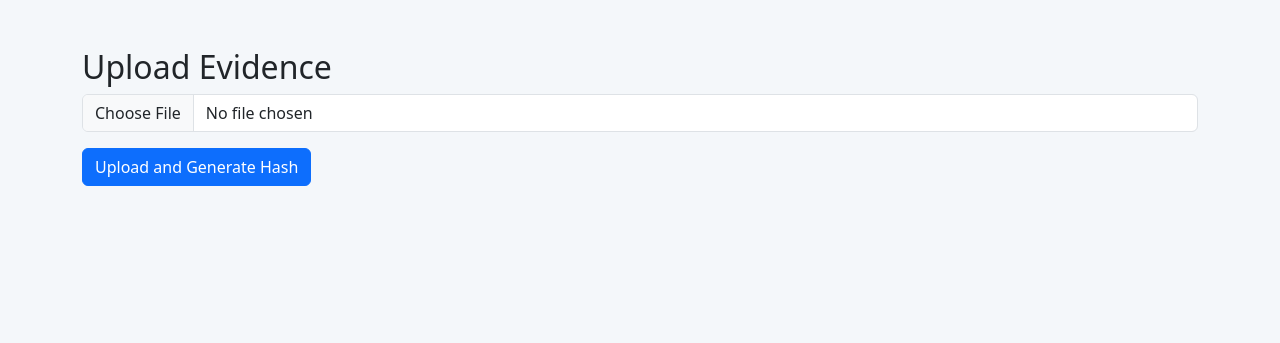
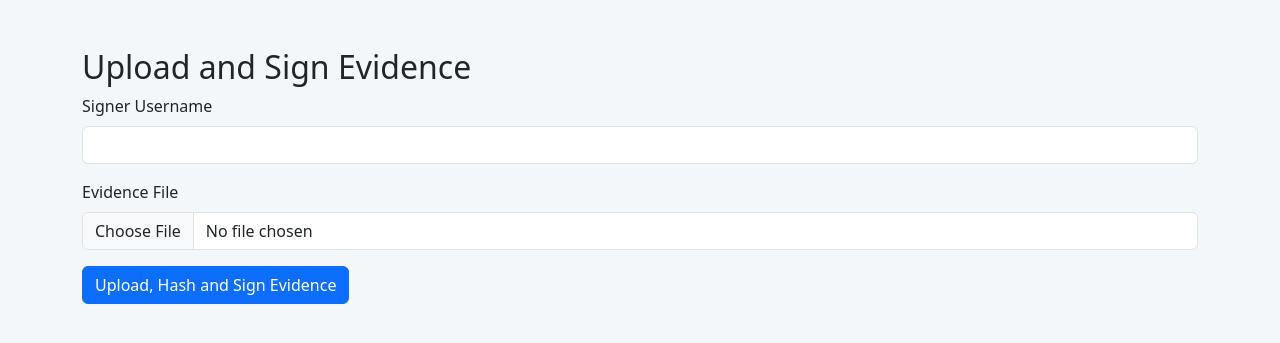
Before and after one commit to Lekhanath-Bhattarai/chainproof-digital-evidence-verification, a Flask app: page /upload in a window 1280 px wide. Shown: the part 56-399 px from the top of the page. Run offline with Flask 3, Linux system fonts and the light colour scheme.

Commit message:
Added evidence signing feature

```diff
--- /dev/null
+++ b/app/signing.py
@@ -0,0 +1,34 @@
+import os
+from cryptography.hazmat.primitives import hashes, serialization
+from cryptography.hazmat.primitives.asymmetric import padding
+
+SIGNATURE_FOLDER = "signatures"
+
+def sign_file(file_path, private_key_path):
+    os.makedirs(SIGNATURE_FOLDER, exist_ok=True)
+
+    with open(private_key_path, "rb") as key_file:
+        private_key = serialization.load_pem_private_key(
+            key_file.read(),
+            password=None
+        )
+
+    with open(file_path, "rb") as file:
+        file_data = file.read()
+
+    signature = private_key.sign(
+        file_data,
+        padding.PSS(
+            mgf=padding.MGF1(hashes.SHA256()),
+            salt_length=padding.PSS.MAX_LENGTH
+        ),
+        hashes.SHA256()
+    )
+
+    filename = os.path.basename(file_path)
+    signature_path = os.path.join(SIGNATURE_FOLDER, f"{filename}.sig")
+
+    with open(signature_path, "wb") as sig_file:
+        sig_file.write(signature)
+
+    return signature_path
--- a/main.py
+++ b/main.py
@@ -4,6 +4,7 @@ from werkzeug.utils import secure_filename
 from app.hashing import generate_sha256
 from app.key_manager import generate_user_keys
 from app.user_manager import register_user
+from app.signing import sign_file
 
 app = Flask(__name__)
 
@@ -51,9 +52,13 @@ def register():
 def upload():
     if request.method == "POST":
         file = request.files.get("evidence_file")
+        username = request.form.get("username")
 
         if not file or file.filename == "":
             return render_template("upload.html", error="Please select a file.")
+
+        if not username:
+            return render_template("upload.html", error="Please enter the username of the signer.")
 
         filename = secure_filename(file.filename)
         file_path = os.path.join(app.config["UPLOAD_FOLDER"], filename)
@@ -62,10 +67,22 @@ def upload():
 
         file_hash = generate_sha256(file_path)
 
+        private_key_path = os.path.join("keys", f"{username}_private.pem")
+
+        if not os.path.exists(private_key_path):
+            return render_template(
+                "upload.html",
+                error=f"No private key found for user '{username}'. Please register the user first."
+            )
+
+        signature_path = sign_file(file_path, private_key_path)
+
         return render_template(
             "upload.html",
             filename=filename,
-            file_hash=file_hash
+            file_hash=file_hash,
+            signature_path=signature_path,
+            username=username
         )
 
     return render_template("upload.html")
--- a/templates/upload.html
+++ b/templates/upload.html
@@ -2,25 +2,39 @@
 
 {% block content %}
 
-<h2>Upload Evidence</h2>
+<h2>Upload and Sign Evidence</h2>
 
 <form method="POST" enctype="multipart/form-data">
+
     <div class="mb-3">
-        <input class="form-control" type="file" name="evidence_file">
+        <label class="form-label">Signer Username</label>
+        <input class="form-control" type="text" name="username" required>
+    </div>
+
+    <div class="mb-3">
+        <label class="form-label">Evidence File</label>
+        <input class="form-control" type="file" name="evidence_file" required>
     </div>
 
     <button class="btn btn-primary" type="submit">
-        Upload and Generate Hash
+        Upload, Hash and Sign Evidence
     </button>
 </form>
 
 {% if filename %}
 <hr>
 <div class="alert alert-success mt-4">
-    <h5>Evidence Uploaded Successfully</h5>
+    <h5>Evidence Uploaded and Signed Successfully</h5>
+
+    <p><strong>Signer:</strong> {{ username }}</p>
+
     <p><strong>Filename:</strong> {{ filename }}</p>
+
     <p><strong>SHA-256 Hash:</strong></p>
     <code>{{ file_hash }}</code>
+
+    <p class="mt-3"><strong>Signature File:</strong></p>
+    <code>{{ signature_path }}</code>
 </div>
 {% endif %}
 
```
Also changed, not shown: 2 other files.
